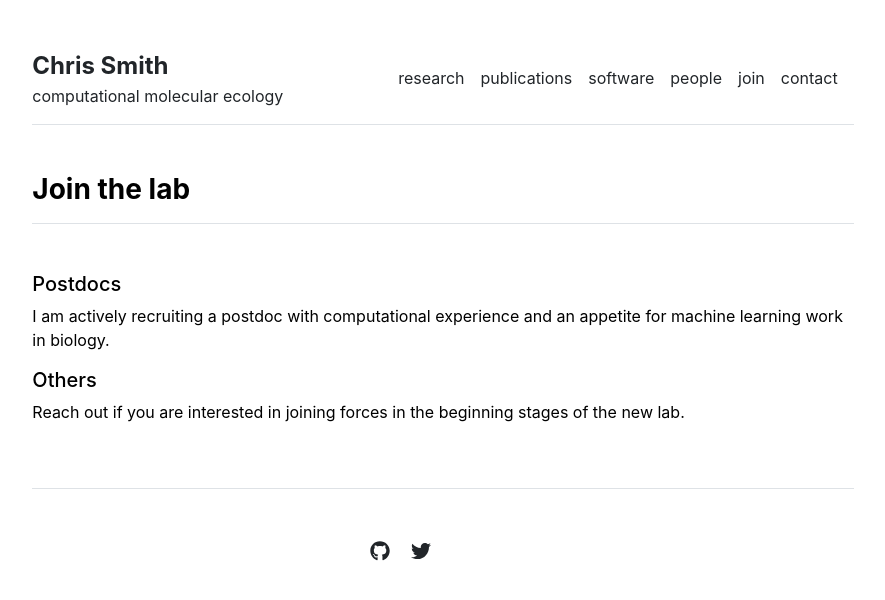
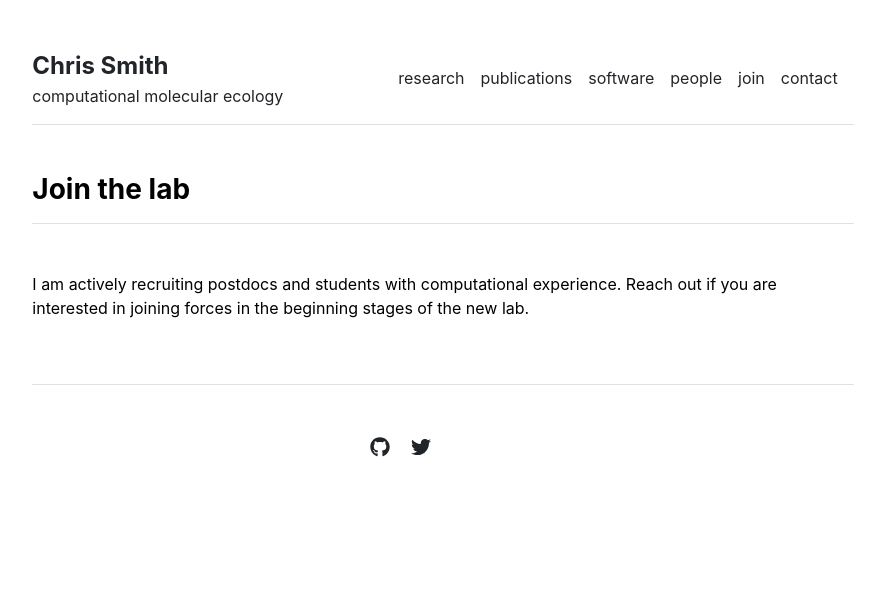
Before and after one commit to chriscrsmith/chriscrsmith.github.io, a Jekyll site: the page built from join.md, in a window 1280 px wide. Shown: the top 600 px of the page, without its empty margins (197-1082 px from the left). Built offline with Jekyll 4.4.1, drawn with Linux system fonts in a browser that asks for light colours.

Commit message:
updated join

```diff
--- a/join.md
+++ b/join.md
@@ -5,10 +5,4 @@ permalink: /join
 ---
 
 
-
-##### Postdocs
-I am actively recruiting a postdoc  with computational experience and an appetite for machine learning work in	biology.
-
-
-##### Others
-Reach out if you are interested in joining forces in the beginning stages of the new lab.
+I am actively recruiting postdocs and students with computational experience. Reach out if you are interested in joining forces in the beginning stages of the new lab.
```
